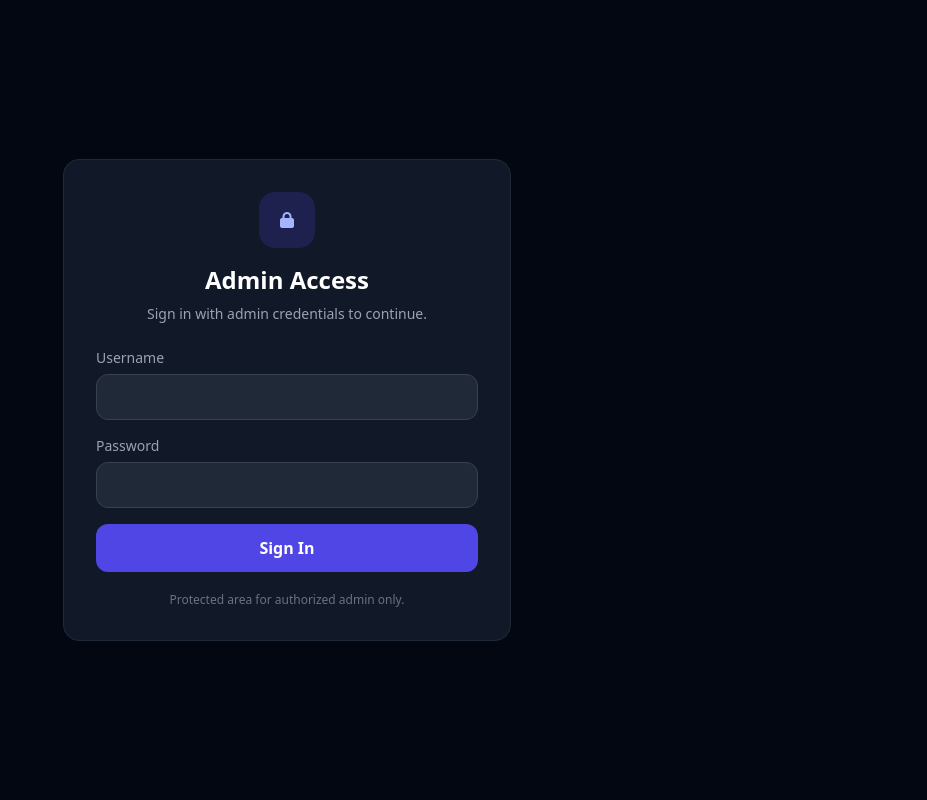
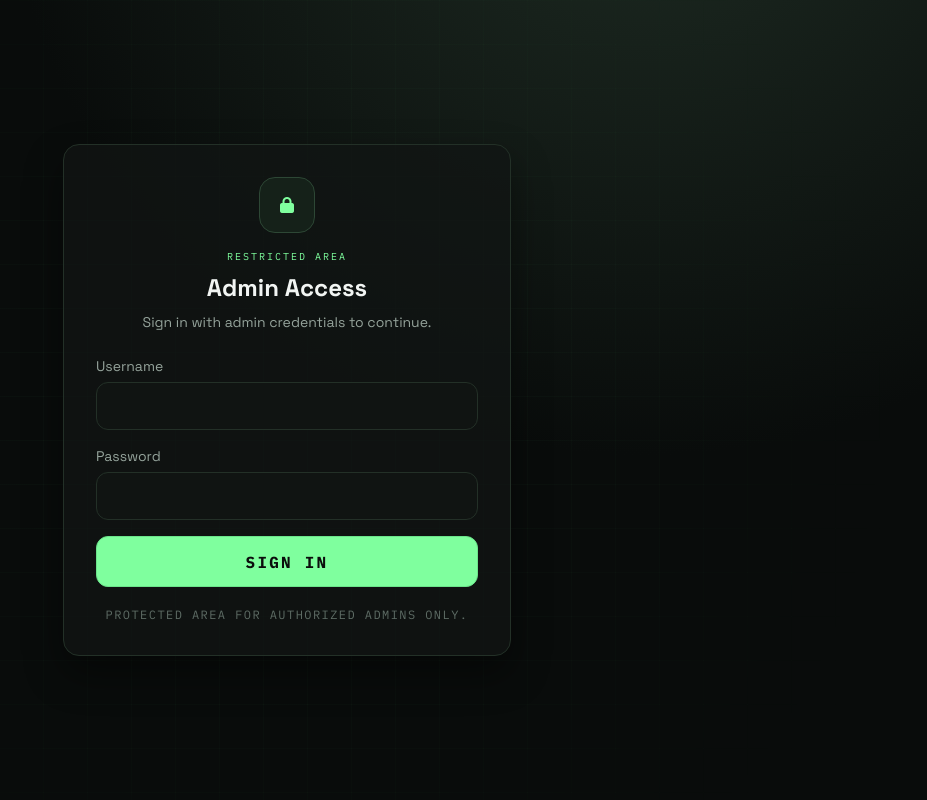
Before and after one commit to jfontiveros7/KonticodeLabs, a Flask app: page /admin/login in a window 1280 px wide. Shown: the whole page, without its empty margins (353-1280 px from the left). Run offline with Flask 3, Linux system fonts and the light colour scheme; some libraries are stand-ins or nearby versions.

Commit message:
style: align admin login page with Konticode visual system

```diff
--- a/templates/admin_login.html
+++ b/templates/admin_login.html
@@ -1,55 +1,123 @@
 <!DOCTYPE html>
-<html lang="en" class="dark">
+<html lang="en">
 <head>
     <meta charset="UTF-8" />
     <meta name="viewport" content="width=device-width, initial-scale=1.0" />
-    <title>Admin Login - Konticode Labs</title>
+    <title>Admin Login | Konticode Labs</title>
     <script src="https://cdn.tailwindcss.com"></script>
+    <link rel="preconnect" href="https://fonts.googleapis.com" />
+    <link rel="preconnect" href="https://fonts.gstatic.com" crossorigin />
+    <link href="https://fonts.googleapis.com/css2?family=Space+Grotesk:wght@400;500;700&family=IBM+Plex+Mono:wght@400;500;700&display=swap" rel="stylesheet" />
     <link href="https://cdnjs.cloudflare.com/ajax/libs/font-awesome/6.4.0/css/all.min.css" rel="stylesheet" />
-    <!-- Google tag (gtag.js) -->
+    <style>
+        :root {
+            --kc-bg: #090c0b;
+            --kc-panel: #121614;
+            --kc-border: #233027;
+            --kc-text: #f2f5f3;
+            --kc-muted: #95a39b;
+            --kc-accent: #7fff9e;
+            --kc-danger: #ff8e86;
+        }
+
+        body {
+            font-family: "Space Grotesk", sans-serif;
+            background: radial-gradient(circle at 78% -24%, #1f2d24 0%, #090c0b 46%), var(--kc-bg);
+            color: var(--kc-text);
+        }
+
+        .kc-mono {
+            font-family: "IBM Plex Mono", monospace;
+        }
+
+        .kc-grid-bg {
+            background-image:
+                linear-gradient(rgba(127, 255, 158, 0.06) 1px, transparent 1px),
+                linear-gradient(90deg, rgba(127, 255, 158, 0.06) 1px, transparent 1px);
+            background-size: 44px 44px;
+            mask-image: radial-gradient(circle at center, black 32%, transparent 88%);
+        }
+
+        .kc-panel-main {
+            border: 1px solid var(--kc-border);
+            background: rgba(18, 22, 20, 0.76);
+            box-shadow: 0 18px 38px rgba(0, 0, 0, 0.42);
+        }
+
+        .kc-field {
+            width: 100%;
+            background: #101412;
+            border: 1px solid #233027;
+            border-radius: 0.75rem;
+            padding: 0.75rem 1rem;
+            color: #f2f5f3;
+            font-size: 0.92rem;
+            transition: border-color 0.2s ease, box-shadow 0.2s ease;
+        }
+
+        .kc-field:focus {
+            outline: none;
+            border-color: #7fff9e;
+            box-shadow: 0 0 0 1px #7fff9e;
+        }
+
+        .kc-btn-primary {
+            width: 100%;
+            border-radius: 0.75rem;
+            background: #7fff9e;
+            color: #0b0d0c;
+            border: 1px solid #6be48a;
+            font-weight: 700;
+            padding: 0.78rem 1rem;
+            transition: background-color 0.2s ease;
+        }
+
+        .kc-btn-primary:hover {
+            background: #5ce683;
+        }
+    </style>
     <script async src="https://www.googletagmanager.com/gtag/js?id=G-HXPJGHXTBV"></script>
     <script>
         window.dataLayer = window.dataLayer || [];
         function gtag(){dataLayer.push(arguments);}
         gtag('js', new Date());
-
         gtag('config', 'G-HXPJGHXTBV');
     </script>
 </head>
-<body class="bg-gray-950 text-white min-h-screen flex items-center justify-center px-4 sm:px-6">
-    <div class="w-full max-w-md bg-gray-900 border border-gray-800 rounded-2xl p-6 sm:p-8">
+<body class="min-h-screen flex items-center justify-center px-4 sm:px-6 overflow-x-hidden">
+    <div class="fixed inset-0 -z-10 pointer-events-none"><div class="absolute inset-0 kc-grid-bg opacity-45"></div></div>
+
+    <div class="w-full max-w-md kc-panel-main rounded-2xl p-6 sm:p-8" data-testid="admin-login-panel">
         <div class="text-center mb-6">
-            <div class="w-14 h-14 mx-auto rounded-2xl bg-indigo-600/20 flex items-center justify-center mb-4">
-                <i class="fas fa-lock text-indigo-300"></i>
+            <div class="w-14 h-14 mx-auto rounded-2xl bg-[#152119] border border-[#2d4735] flex items-center justify-center mb-4">
+                <i class="fas fa-lock text-[#7fff9e]"></i>
             </div>
+            <p class="kc-mono text-[10px] uppercase tracking-[0.2em] text-[#7fff9e] mb-2">Restricted Area</p>
             <h1 class="text-xl sm:text-2xl font-black">Admin Access</h1>
-            <p class="text-gray-400 text-sm mt-2">Sign in with admin credentials to continue.</p>
+            <p class="text-[#95a39b] text-sm mt-2">Sign in with admin credentials to continue.</p>
         </div>
 
         {% if error %}
-        <div class="mb-4 bg-red-500/15 border border-red-500/30 text-red-300 text-sm rounded-lg px-4 py-3">
+        <div class="mb-4 bg-[#351919] border border-[#6a2b2b] text-[#ffb7b7] text-sm rounded-lg px-4 py-3" data-testid="admin-login-error">
             {{ error }}
         </div>
         {% endif %}
 
-        <form method="post" action="/admin/login" class="space-y-4">
+        <form method="post" action="/admin/login" class="space-y-4" data-testid="admin-login-form">
             <div>
-                <label for="username" class="block text-sm text-gray-400 mb-1.5">Username</label>
-                <input id="username" name="username" type="text" required
-                       class="w-full bg-gray-800 border border-gray-700 rounded-xl px-4 py-3 text-white text-sm focus:outline-none focus:border-indigo-500" />
+                <label for="username" class="block text-sm text-[#95a39b] mb-1.5">Username</label>
+                <input id="username" name="username" type="text" required class="kc-field" />
             </div>
             <div>
-                <label for="password" class="block text-sm text-gray-400 mb-1.5">Password</label>
-                <input id="password" name="password" type="password" required
-                       class="w-full bg-gray-800 border border-gray-700 rounded-xl px-4 py-3 text-white text-sm focus:outline-none focus:border-indigo-500" />
+                <label for="password" class="block text-sm text-[#95a39b] mb-1.5">Password</label>
+                <input id="password" name="password" type="password" required class="kc-field" />
             </div>
-            <button type="submit"
-                    class="w-full bg-indigo-600 hover:bg-indigo-500 text-white font-bold py-3 rounded-xl transition-colors">
+            <button type="submit" class="kc-btn-primary kc-mono uppercase tracking-[0.14em]" data-testid="admin-login-submit-btn">
                 Sign In
             </button>
         </form>
 
-        <p class="text-xs text-gray-500 mt-5 text-center">Protected area for authorized admin only.</p>
+        <p class="text-xs text-[#5e6c65] mt-5 text-center kc-mono uppercase tracking-[0.12em]">Protected area for authorized admins only.</p>
     </div>
 </body>
 </html>
```
